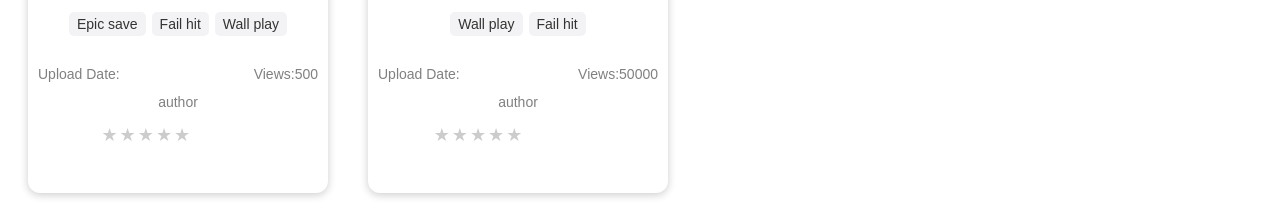
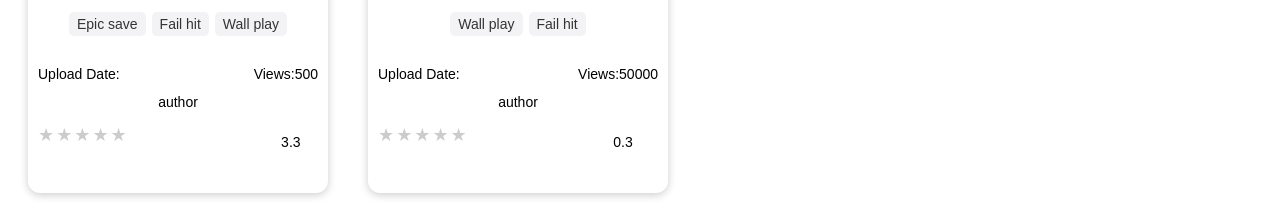
Before and after one commit to MaestroMartin/MaestroMartin.github.io, a plain HTML site: page index.html in a window 1280 px wide. Shown: the part 649-870 px from the top of the page. Drawn offline with Linux system fonts and the light colour scheme.

Commit message:
add count code in js

```diff
--- a/data/videos.json
+++ b/data/videos.json
@@ -6,8 +6,8 @@
     "description": "Exploring how failure can lead to success.",
     "tags": ["Epic save", "Fail hit", "Wall play"],
     "rating": {
-        "average": 1500,
-        "count": 45
+        "voted": 1500,
+        "count": 450
     },
      "upload_date": "2023-10-15",
     "views": 500
@@ -20,8 +20,8 @@
     "description": "Mastering the strategies for success.",
     "tags": ["Wall play", "Fail hit"],
     "rating": {
-        "views": 2000,
-        "count": 60
+        "voted": 2000,
+        "count": 6000
         },
     "upload_date": "2023-10-15",
     "views": 50000
--- a/mobile.css
+++ b/mobile.css
@@ -76,7 +76,7 @@
     margin-top: 8px;
     font-size: 12px;
     text-align: left;
-    color: gray;
+    color: black;
 }
 
 .filter-buttons{
--- a/scripts/index.js
+++ b/scripts/index.js
@@ -15,6 +15,10 @@ async function loadVideos() {
         let html = '';
         /* render video HTML*/
         videos.forEach(video => {
+            const voted = video.rating.voted;
+            const count = video.rating.count;
+
+            const average = count ? (voted / count).toFixed(1) : 0; // např. 4.3
             html += `
             <div class="video-card-info">
                 <div class="video-thumbnail">
@@ -57,6 +61,7 @@ async function loadVideos() {
                                     <label for="star1">★</label>
                             </div>
                         </form>
+                        <span class="average-rating">${average}</span>
                     </div>
                 </div>
             </div>
--- a/style.css
+++ b/style.css
@@ -283,7 +283,7 @@ h1 {
 .upload-date {
     grid-column: 1 / 2;
     font-size: 14px;
-    color: gray;
+    color: black;
 }
 
 
@@ -291,7 +291,7 @@ h1 {
     grid-column: 2 / 3;
     margin-top: 0;
     font-size: 14px;
-    color: gray;
+    color: black;
     text-align: right;
 }
 
@@ -299,7 +299,7 @@ h1 {
 .author {
     grid-column: 1 / 3;
     font-size: 14px;
-    color: gray;
+    color: black;
     margin-top: 8px;
     text-align: center;
 }
@@ -311,7 +311,7 @@ h1 {
 }
 
 .rating-form {
-    text-align: center;
+    text-align: block;
     margin-top: 10px;
 }
 
@@ -333,9 +333,18 @@ h1 {
   cursor: pointer;
 }
 
-/* vybrané hvězdy + hover efekt */
+
 .rating-input input:checked ~ label,
 .rating-input label:hover,
 .rating-input label:hover ~ label {
   color: #f5b301;
 }
+
+.average-rating{
+    margin-top: 20px;
+    display: inline-block;
+    text-align: center;
+    font-size: 14px;
+    color: black;
+    margin-left: 10px;
+}
```
